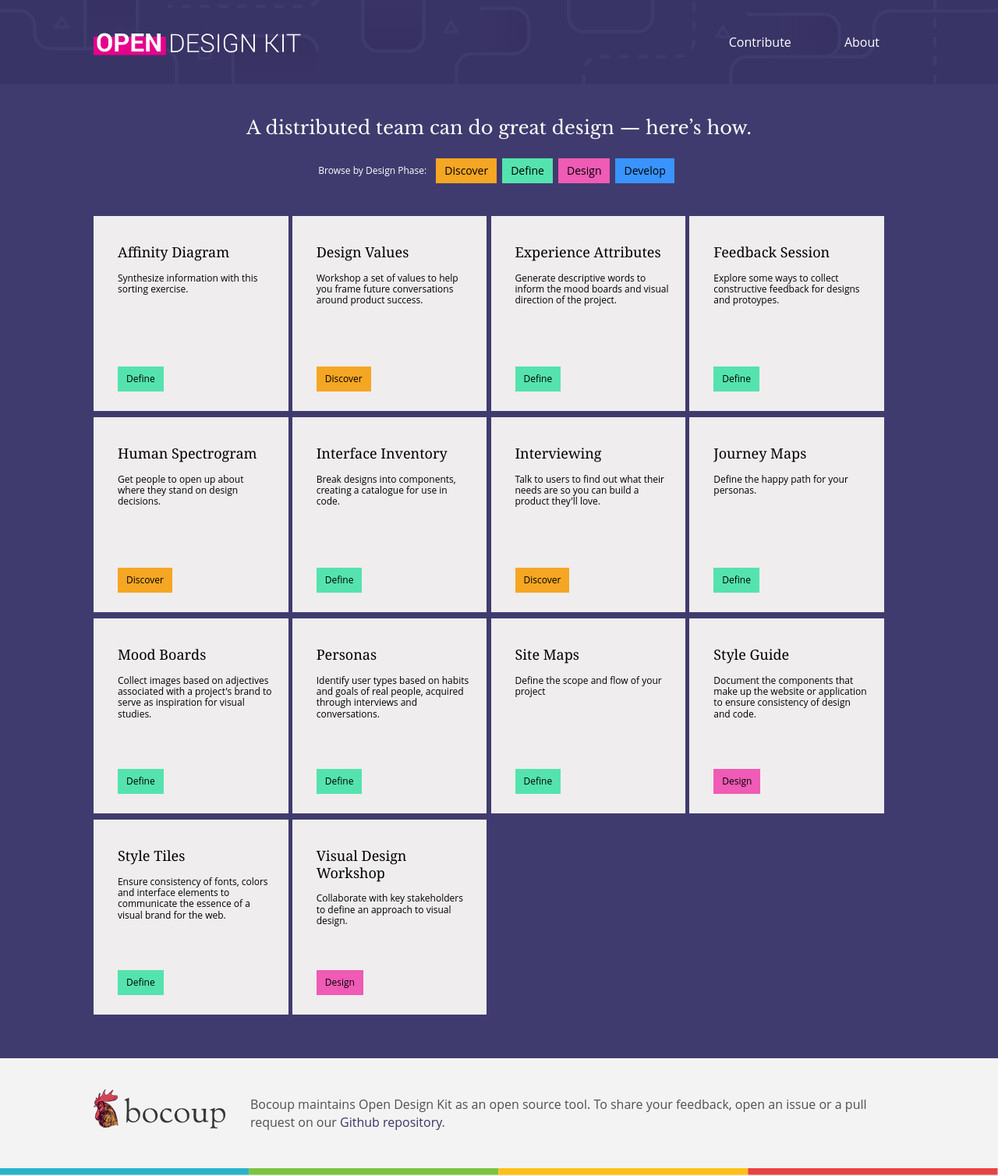
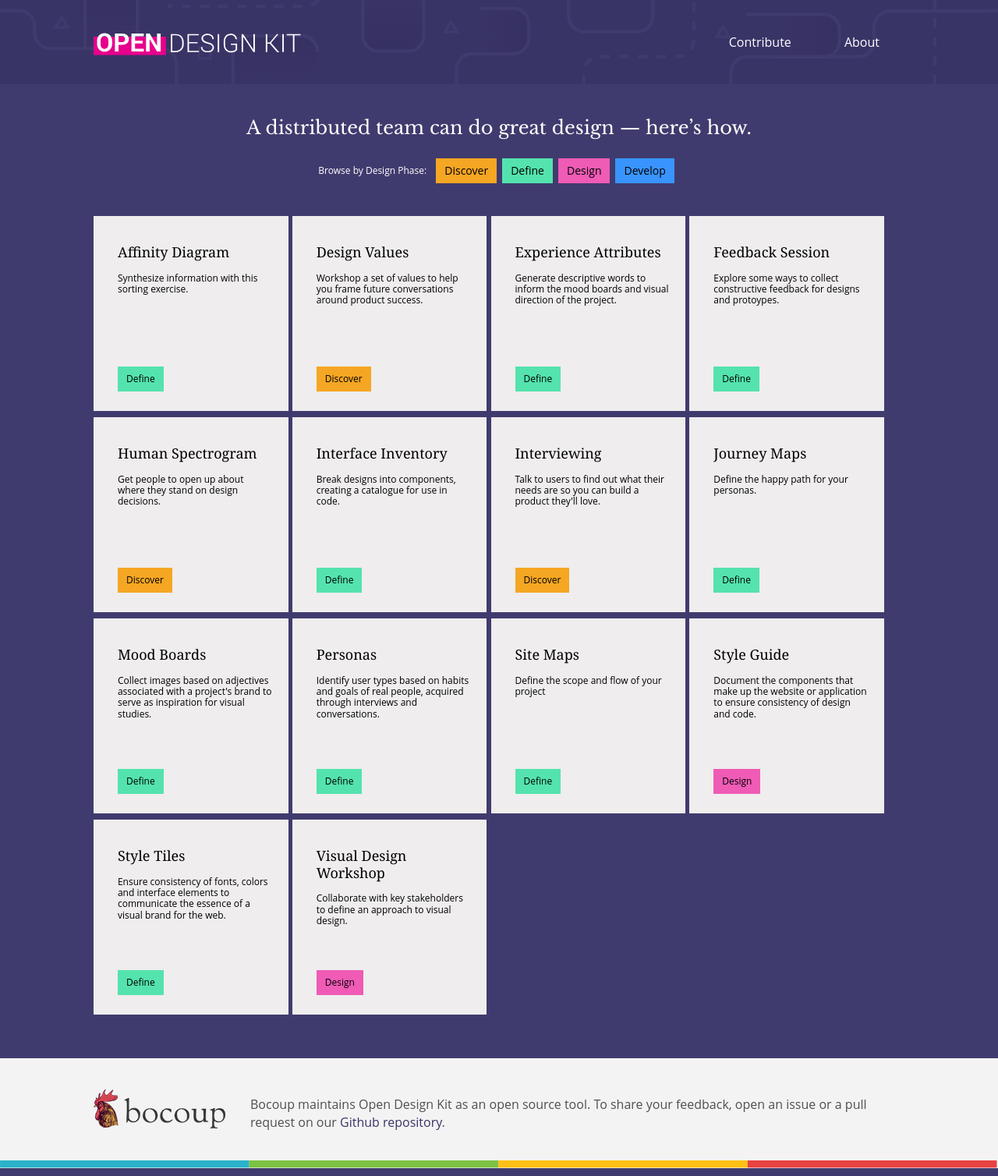
Before and after one commit to open-design-kit/opendesignkit, a Jekyll site: the page built from index.html, in a window 1280 px wide. Shown: the whole page at 78% size. Built offline with Jekyll 4.4.1, drawn with Linux system fonts in a browser that asks for light colours.

Commit message:
converting the bottom footer border to a pseudo element to work better across browsers

```diff
--- a/css/styles.css
+++ b/css/styles.css
@@ -398,14 +398,19 @@ a:active.filter-button {
 
 footer {
     background-color: #F3F3F3;
-    border: solid transparent;
-    border-width: 0 0 10px 0;
-    -webkit-border-image: url/img/rainbow-header.svg) 4 1 4 1 stretch;
-    -moz-border-image: url(/img/rainbow-header.svg) 4 1 4 1 stretch;
-    -o-border-image: url(/img/rainbow-header.svg) 4 1 4 1 stretch;
-    border-image: url(/img/rainbow-header.svg) 4 1 4 1 stretch;
     color: #4f4f4f;
     margin-top: 3rem;
+    position: relative;
+}
+
+footer:after {
+    background: #f3f3f3 url("/img/rainbow-header.svg") 0 bottom no-repeat;
+    background-size: cover;
+    bottom: 0;
+    content: "";
+    height: 10px;
+    position: absolute;
+    width: 100%;
 }
 
 footer p {
```
